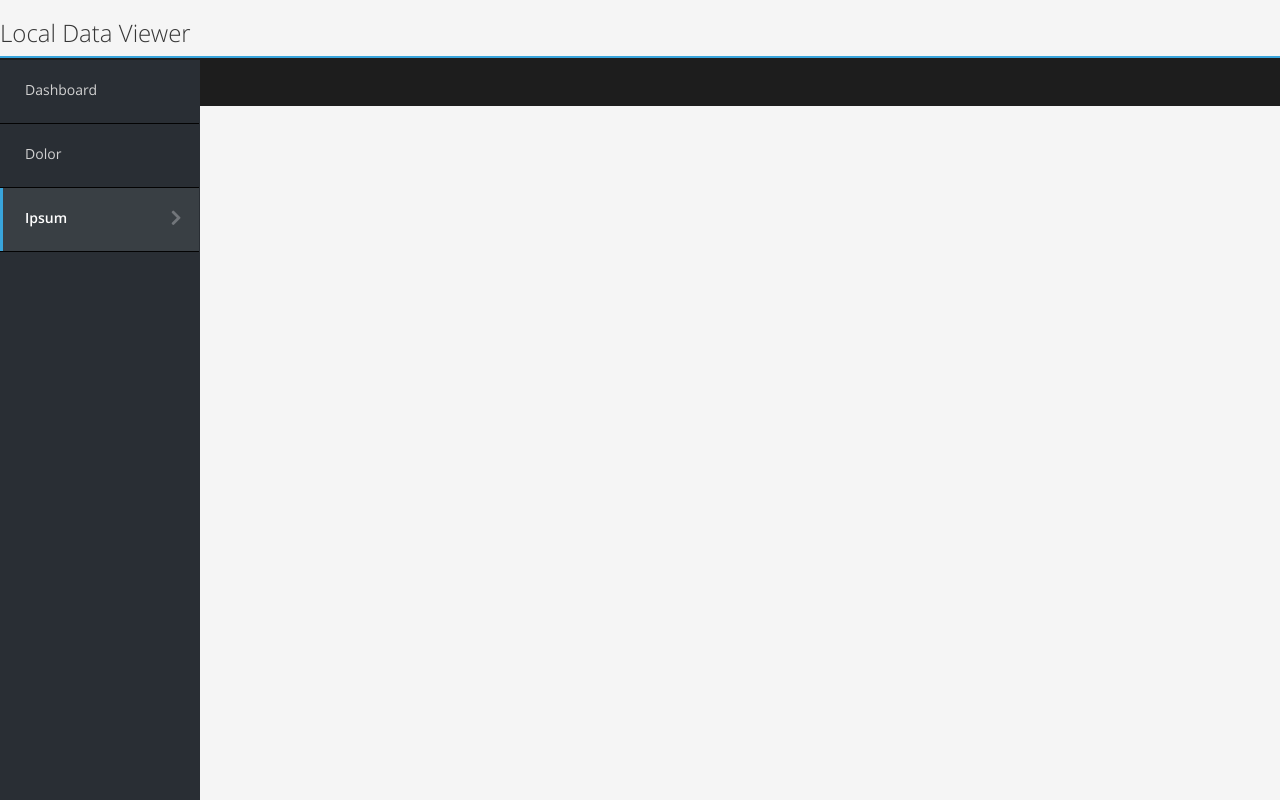
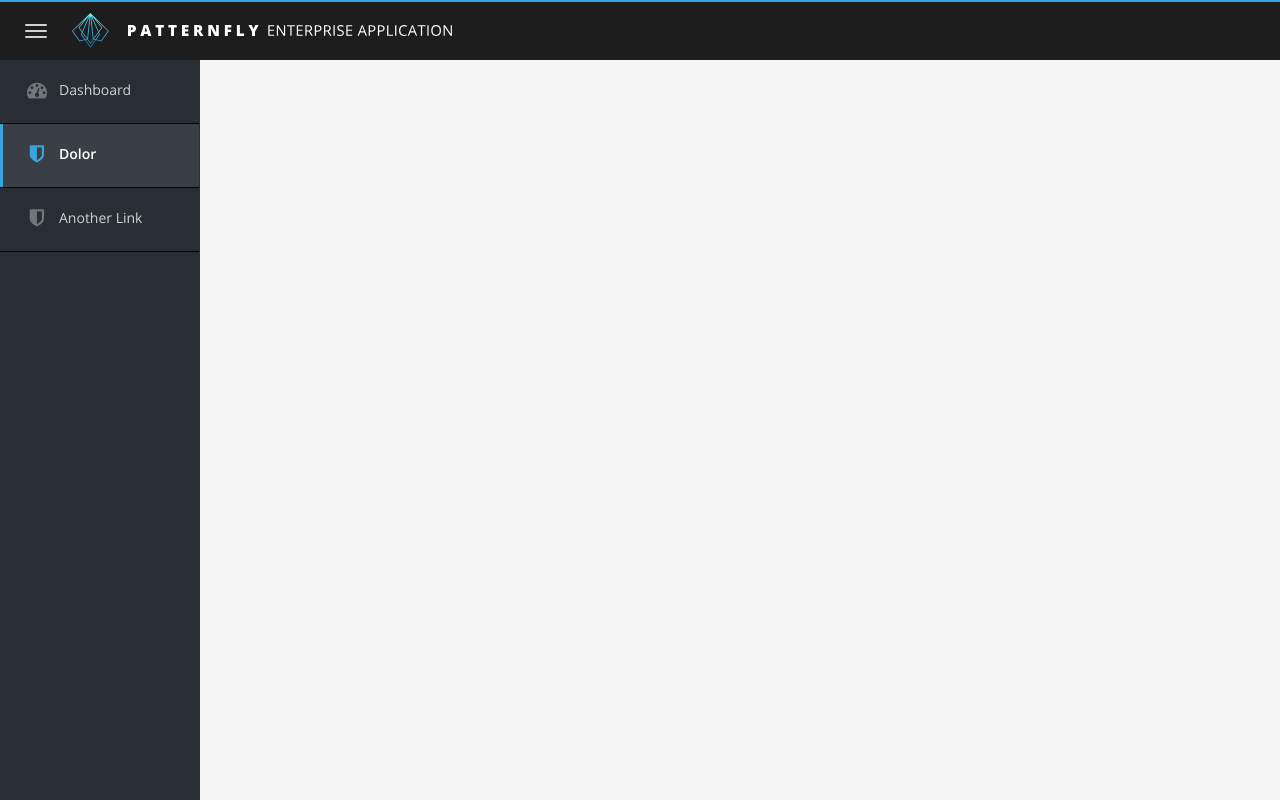
Before and after one commit to molw/dataviewer, a website: page index.html in a window 1280 px wide. Drawn offline with Linux system fonts and the light colour scheme; files whose address does not match are found by name.

Commit message:
fixes the vertical menu

```diff
--- a/index.html
+++ b/index.html
@@ -1,5 +1,5 @@
 <!DOCTYPE html>
-<html lang="en">
+<html lang="en" class="layout-pf layout-pf-fixed">
 <head>
     <meta charset="UTF-8">
     <title>Still need to add in the patternfly refs</title>
@@ -16,6 +16,8 @@
 
     <!-- Bootstrap JS -->
     <script src="bower_components/bootstrap/dist/js/bootstrap.min.js"></script>
+
+
 
     <!-- C3, D3 - Charting Libraries -->
     <script src="bower_components/c3/c3.min.js"></script>
@@ -54,18 +56,75 @@
 
     <!-- Google Code Prettify - Syntax highlighting of code snippets -->
     <script src="bower_components/google-code-prettify/bin/prettify.min.js"></script>
+    <script src="bower_components/patternfly/dist/js/patternfly-functions.min.js"></script>
 
     <!-- MatchHeight - Used to make sure dashboard cards are the same height -->
     <script src="bower_components/matchHeight/jquery.matchHeight-min.js"></script>
 </head>
+
 <body  class="cards-pf">
-  <h1>Local Data Viewer</h1>
+
   <nav class="navbar navbar-pf-vertical">
-    <div class="nav-pf-vertical
-     nav-pf-vertical-with-sub-menus
-     nav-pf-persistent-secondary
+  <div class="navbar-header">
+    <button type="button" class="navbar-toggle">
+      <span class="sr-only">Toggle navigation</span>
+      <span class="icon-bar"></span>
+      <span class="icon-bar"></span>
+      <span class="icon-bar"></span>
+    </button>
+    <a href="/" class="navbar-brand">
+      <img class="navbar-brand-icon" src="bower_components/patternfly/dist/img/logo-alt.svg" alt="PatternFly icon"/>
+      <img class="navbar-brand-name" src="bower_components/patternfly/dist/img/brand-alt.svg" alt="PatternFly Enterprise Application" />
+    </a>
+  </div>
+  <!-- <nav class="collapse navbar-collapse">
+    <ul class="nav navbar-nav navbar-right navbar-iconic">
+      <li class="dropdown">
+        <a class="dropdown-toggle nav-item-iconic" id="notifications" data-toggle="dropdown" aria-haspopup="true" aria-expanded="true">
+          <span title="Notifications" class="fa pficon-flag"></span>
+          <span class="badge">2</span>
+        </a>
+        <div class="dropdown-menu infotip bottom-right">
+          <div class="arrow"></div>
+          <ul class="list-group">
+            <li class="list-group-item">
+              <span class="i pficon pficon-info"></span> Modified Datasources ExampleDS
+            </li>
+            <li class="list-group-item">
+              <span class="i pficon pficon-info"></span> Error: System Failure
+            </li>
+          </ul>
+          <div class="footer">
+            <a>Clear Messages</a>
+          </div>
+        </div>
+      </li>
+      <li class="dropdown">
+        <a class="dropdown-toggle nav-item-iconic" id="dropdownMenu1" data-toggle="dropdown" aria-haspopup="true" aria-expanded="true">
+          <span title="Help" class="fa pficon-help"></span>
+          <span class="caret"></span>
+        </a>
+        <ul class="dropdown-menu" aria-labelledby="dropdownMenu1">
+          <li><a href="#">Help</a></li>
+          <li><a href="#">About</a></li>
+        </ul>
+      </li>
+      <li class="dropdown">
+        <a class="dropdown-toggle nav-item-iconic" id="dropdownMenu2" data-toggle="dropdown" aria-haspopup="true" aria-expanded="true">
+          <span title="Username" class="fa pficon-user"></span>
+          <span class="caret"></span>
+        </a>
+        <ul class="dropdown-menu" aria-labelledby="dropdownMenu2">
+          <li><a href="#">Preferences</a></li>
+          <li><a href="#">Logout</a></li>
+        </ul>
+      </li>
+    </ul>
+  </nav> -->
+</nav> <!--/.navbar-->
 
-     hidden-icons-pf">
+
+<div class="nav-pf-vertical">
   <ul class="list-group">
     <li class="list-group-item">
       <a>
@@ -73,47 +132,22 @@
         <span class="list-group-item-value">Dashboard</span>
       </a>
     </li>
+    <li class="list-group-item active">
+      <a>
+        <span class="fa fa-shield" data-toggle="tooltip" title="Dolor"></span>
+        <span class="list-group-item-value">Dolor</span>
+      </a>
+    </li>
     <li class="list-group-item">
       <a>
         <span class="fa fa-shield" data-toggle="tooltip" title="Dolor"></span>
-                  <span class="list-group-item-value">Dolor</span>
-
+        <span class="list-group-item-value">Another Link</span>
       </a>
-          </li>
-          <li class="list-group-item active secondary-nav-item-pf" data-target="#ipsum-secondary">
-              <a>
-                  <span class="fa fa-space-shuttle" data-toggle="tooltip" title="Ipsum"></span>
-                  <span class="list-group-item-value">Ipsum</span>
-              </a>
-
-              <div id="-secondary" class="nav-pf-secondary-nav">
-                  <div class="nav-item-pf-header"><a class="secondary-collapse-toggle-pf" data-toggle="collapse-secondary-nav"></a>
-                      <span>Ipsum</span>
-                  </div>
-                  <ul class="list-group">
-                      <li class="list-group-item active " data-target="#ipsum-intellegam-tertiary">
-                          <a>
-                              <span class="list-group-item-value">Intellegam</span>
-                          </a>
-
-                      </li>
-                      <li class="list-group-item " data-target="#ipsum-copiosae-tertiary">
-                          <a>
-                              <span class="list-group-item-value">Copiosae</span>
-                          </a>
-
-                      </li>
-                      <li class="list-group-item " data-target="#ipsum-patrioque-tertiary">
-                          <a>
-                              <span class="list-group-item-value">Patrioque</span>
-                          </a>
-
     </li>
 
   </ul>
+</div>
 
-                </div>
-        </li>
-      </ul>
 </body>
+
 </html>
```
Lines whose indentation alone changed are shown as unchanged.
